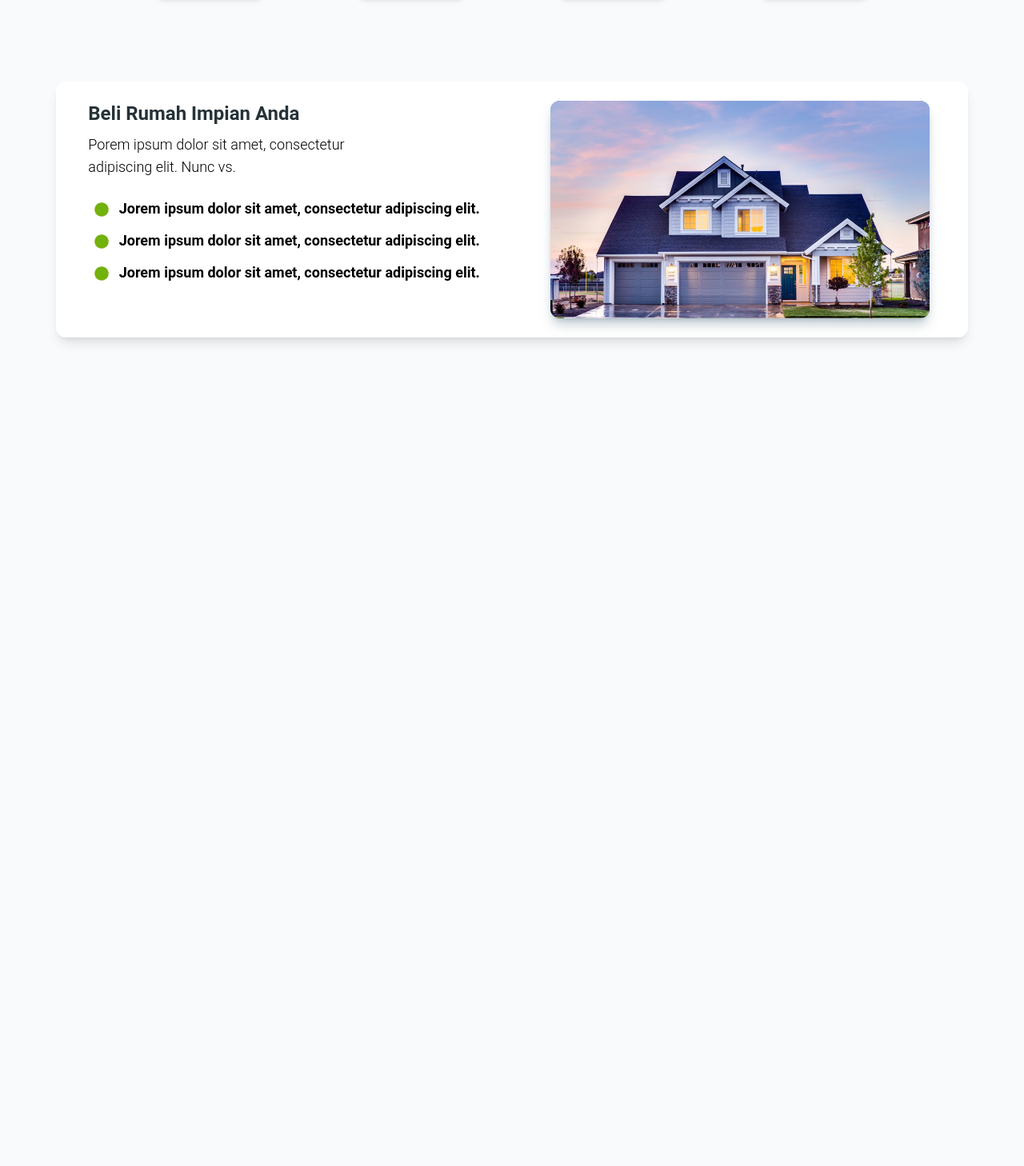
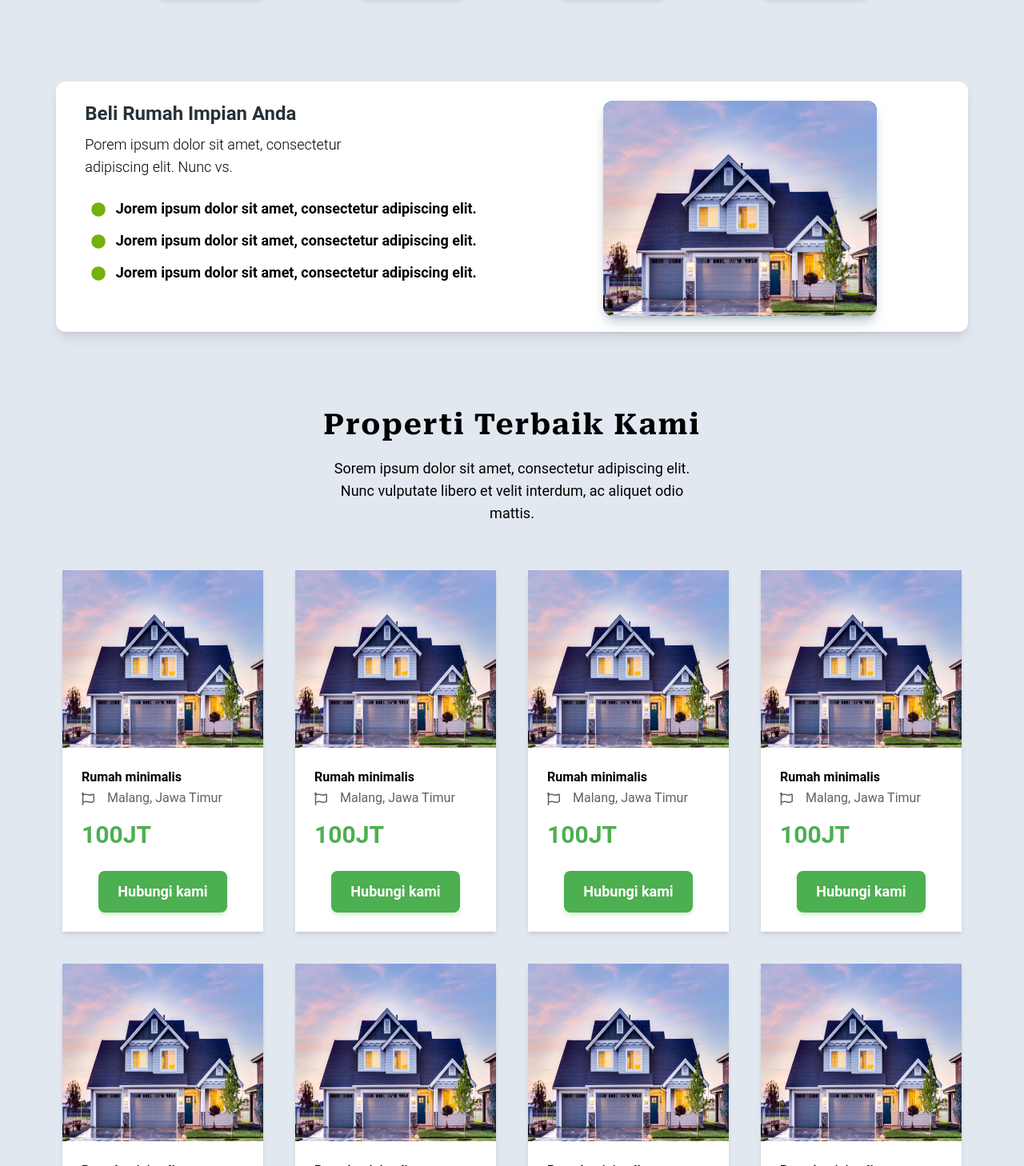
Before and after one commit to Amar-arruf/real-estate-landing, a Next.js app: page / in a window 1280 px wide. Shown: the part 1872-3330 px from the top of the page at 80% size. Before the commit the page ends 2314 px from the top, so only its background shows below. Built offline with nearby package versions, Linux system fonts and the light colour scheme.

Commit message:
menambahkan section

```diff
--- /dev/null
+++ b/components/CustomCard.tsx
@@ -0,0 +1,55 @@
+"use client";
+
+import * as React from "react";
+
+import {
+  Card,
+  CardHeader,
+  CardBody,
+  CardFooter,
+  Typography,
+  Button,
+} from "@material-tailwind/react";
+
+import Image from "next/legacy/image";
+
+import { FaRegFlag } from "react-icons/fa";
+
+const CustomCard: React.ElementType = () => {
+  return (
+    <Card className="w-full !rounded-none overflow-hidden">
+      <CardHeader
+        floated={false}
+        shadow={false}
+        color="transparent"
+        className="m-0 rounded-none w-[100%] h-[222px] relative"
+      >
+        <Image layout="fill" src={"/img/house.png"} alt="Home" />
+      </CardHeader>
+      <CardBody className="!pb-px">
+        <Typography variant="h6" color="black">
+          Rumah minimalis
+        </Typography>
+        <Typography variant="paragraph" color="gray" className="font-normal">
+          <FaRegFlag className="inline me-3" /> Malang, Jawa Timur
+        </Typography>
+        <Typography variant="h3" color="green" className="mt-3">
+          100JT
+        </Typography>
+      </CardBody>
+      <CardFooter className="flex items-center  justify-center">
+        <div>
+          <Button
+            color="green"
+            size="md"
+            className="text-white !font-semibold text-base lg:text-lg"
+          >
+            Hubungi kami
+          </Button>
+        </div>
+      </CardFooter>
+    </Card>
+  );
+};
+
+export default CustomCard;
--- a/components/HeroText.tsx
+++ b/components/HeroText.tsx
@@ -19,7 +19,7 @@ const roboto = Roboto_Serif({
 const HeroText = () => {
   return (
     <div className="container mx-auto">
-      <div className="flex flex-col md:flex-row ">
+      <div className="flex flex-col md:flex-row">
         <div className="text-center md:text-start  flex md:h-custom-screen w-full flex-col lg:justify-center">
           <h1
             className={`${roboto.className} text-lg md:text-2xl lg:text-5xl tracking-wider leading-normal lg:leading-14 mb-2 `}
@@ -64,7 +64,7 @@ const HeroText = () => {
             height={547}
             priority
             alt="home"
-            className="w-full m-0 p-0 md:w-full md:w-[700px] md:h-[auto]  lg:w-[768px] lg:h-[547px] lg:absolute md:right-0 lg:bottom-[3.5rem]"
+            className="w-full m-0 p-0 md:w-full md:w-[700px] md:h-[auto]  lg:w-[768px] lg:h-[547px] lg:absolute md:right-0 lg:top-[100px]"
           />
         </div>
       </div>
--- /dev/null
+++ b/components/SectionPropertie.tsx
@@ -0,0 +1,36 @@
+import * as React from "react";
+
+import { Roboto_Serif } from "next/font/google";
+import CustomCard from "@/components/CustomCard";
+
+const roboto = Roboto_Serif({
+  weight: ["700"],
+  style: ["normal"],
+  subsets: ["latin"],
+  display: "swap",
+});
+
+const SectionPropertie: React.ElementType = () => {
+  return (
+    <div className="mt-[3.5rem] py-5">
+      <div className="container mx-auto">
+        <h1
+          className={`${roboto.className} text-center text-lg md:text-2xl lg:text-4xl tracking-wider leading-normal lg:leading-12 my-4 lg:my-5 `}
+        >
+          Properti Terbaik Kami
+        </h1>
+        <p className="w-max-lg mx-auto px-5 md:px-0 text-center md:w-9/12 text-sm md:text-base lg:text-lg lg:w-custom-width lg:py-px mb-5">
+          Sorem ipsum dolor sit amet, consectetur adipiscing elit. Nunc
+          vulputate libero et velit interdum, ac aliquet odio mattis.
+        </p>
+        <div className="mt-[3.5rem] px-2 grid gap-10 justify-items-stretch lg:grid-cols-4">
+          {Array.from(Array(8), (value, i) => {
+            return <CustomCard key={i} />;
+          })}
+        </div>
+      </div>
+    </div>
+  );
+};
+
+export default SectionPropertie;
--- a/components/ServiceSection.tsx
+++ b/components/ServiceSection.tsx
@@ -1,5 +1,5 @@
 import { Roboto_Serif } from "next/font/google";
-import Image from "next/image";
+import Image from "next/legacy/image";
 import * as React from "react";
 import {
   FaHome,
@@ -67,18 +67,18 @@ const ServiceSection: React.ElementType = () => {
           Color="text-black"
         />
       </div>
-      <Card className="mt-6 w-full grid justify-items-center content-center lg:grid-cols-2 !shadow-lg mb-5">
+      <Card className="mt-6 w-full grid justify-items-center lg:content-center lg:grid-cols-2 !shadow-lg mb-5">
         <CardBody>
           <Typography variant="h4" color="blue-gray" className="mb-2">
             Beli Rumah Impian Anda
           </Typography>
-          <Typography className="text-sm md:text-base lg:text-lg w-96 text-black">
+          <Typography className="text-sm md:text-base lg:text-lg w-96 text-black pe-2">
             Porem ipsum dolor sit amet, consectetur adipiscing elit. Nunc vs.
           </Typography>
-          <div className="py-6">
+          <div className="py-6 pe-2">
             <Typography
               variant="paragraph"
-              className="text-sm md:text-base lg:text-lg font-semibold text-black mb-3"
+              className="text-sm md:text-base lg:text-lg font-semibold text-black mb-3 "
             >
               <FaCircle className="text-[#73B10D] mx-2 inline" /> Jorem ipsum
               dolor sit amet, consectetur adipiscing elit.
@@ -99,15 +99,12 @@ const ServiceSection: React.ElementType = () => {
             </Typography>
           </div>
         </CardBody>
-        <CardHeader color="blue-gray" className="!mt-6 mb-5 h-[85%]">
+        <CardHeader
+          color="blue-gray"
+          className="!relative !mt-6 mb-5 w-[300px] md:w-[80%] h-[275px] lg:w-[60%] lg:h-[auto]"
+        >
           {/* img */}
-          <Image
-            src={"/img/house.png"}
-            width={476}
-            height={276}
-            alt="Home"
-            className="w-[100%] h-[auto]"
-          />
+          <Image layout="fill" src={"/img/house.png"} alt="Home" />
         </CardHeader>
       </Card>
     </div>
--- a/customTheme/theme.ts
+++ b/customTheme/theme.ts
@@ -35,4 +35,13 @@ export const theme = {
       },
     },
   },
+  card: {
+    styles: {
+      base: {
+        initial: {
+          position: "static",
+        },
+      },
+    },
+  },
 };
--- a/pages/_document.tsx
+++ b/pages/_document.tsx
@@ -4,7 +4,7 @@ export default function Document() {
   return (
     <Html lang="en">
       <Head />
-      <body className="bg-[#f8fafc]">
+      <body className="bg-[#e2e8f0]">
         <Main />
         <NextScript />
       </body>
--- a/pages/index.tsx
+++ b/pages/index.tsx
@@ -3,6 +3,7 @@ import * as React from "react";
 
 import SectionAbout from "@/components/SectionAbout";
 import ServiceSection from "@/components/ServiceSection";
+import SectionPropertie from "@/components/SectionPropertie";
 
 export default function Home(): React.JSX.Element {
   return (
@@ -10,6 +11,7 @@ export default function Home(): React.JSX.Element {
       <Hero />
       <SectionAbout />
       <ServiceSection />
+      <SectionPropertie />
     </>
   );
 }
--- a/tailwind.config.js
+++ b/tailwind.config.js
@@ -17,7 +17,7 @@ module.exports = withMT({
         14: "4.5rem",
       },
       height: {
-        "custom-screen": "50vh",
+        "custom-screen": "60vh",
       },
       width: {
         "custom-width": "40%",
```
